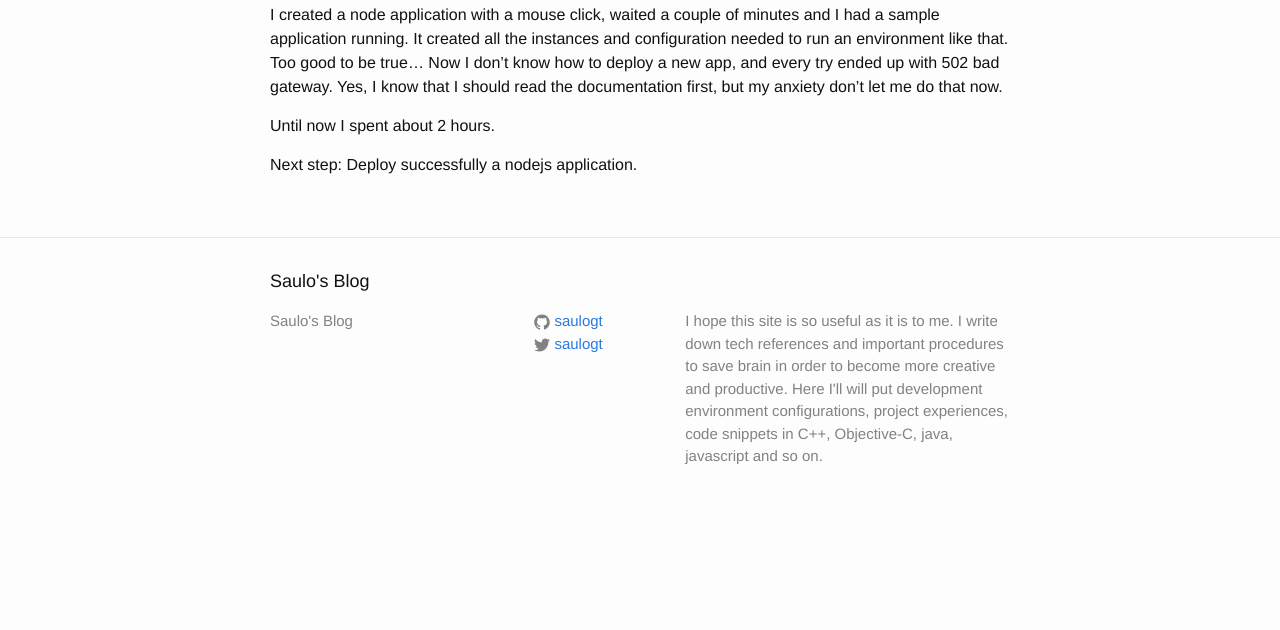
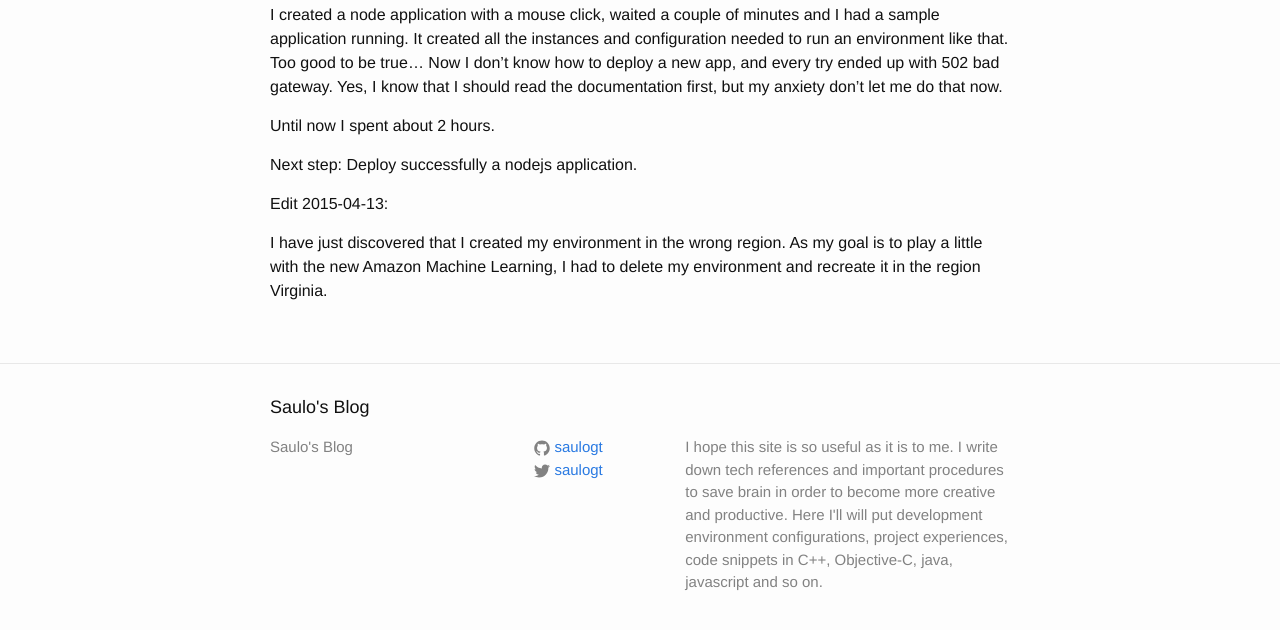
Before and after one commit to saulogt/saulogt.github.io, a Jekyll site: the page built from _posts/2015-04-08-first-impressions-aws-elasticbeanstalk.md, in a window 1280 px wide and 900 px high, scrolled down 1298 px, cut to the strip 246-876 px from the top of the window. Built offline with Jekyll 4.4.1, drawn with Linux system fonts in a browser that asks for light colours; before the commit the page ends 2072 px from its top, so only the background shows below that.

Commit message:
no message

```diff
--- a/_posts/2015-04-08-first-impressions-aws-elasticbeanstalk.md
+++ b/_posts/2015-04-08-first-impressions-aws-elasticbeanstalk.md
@@ -32,3 +32,7 @@ Too good to be true... Now I don't know how to deploy a new app, and every try e
 Until now I spent about 2 hours.
 
 Next step: Deploy successfully a nodejs application.
+
+Edit 2015-04-13:
+
+I have just discovered that I created my environment in the wrong region. As my goal is to play a little with the new Amazon Machine Learning, I had to delete my environment and recreate it in the region Virginia.
```
